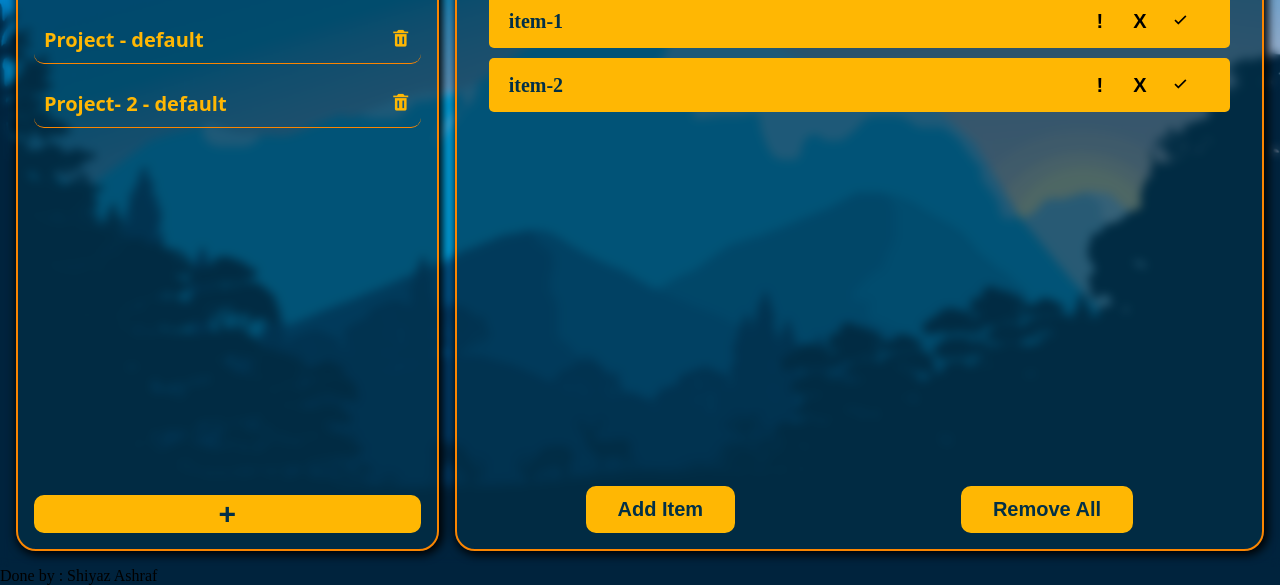
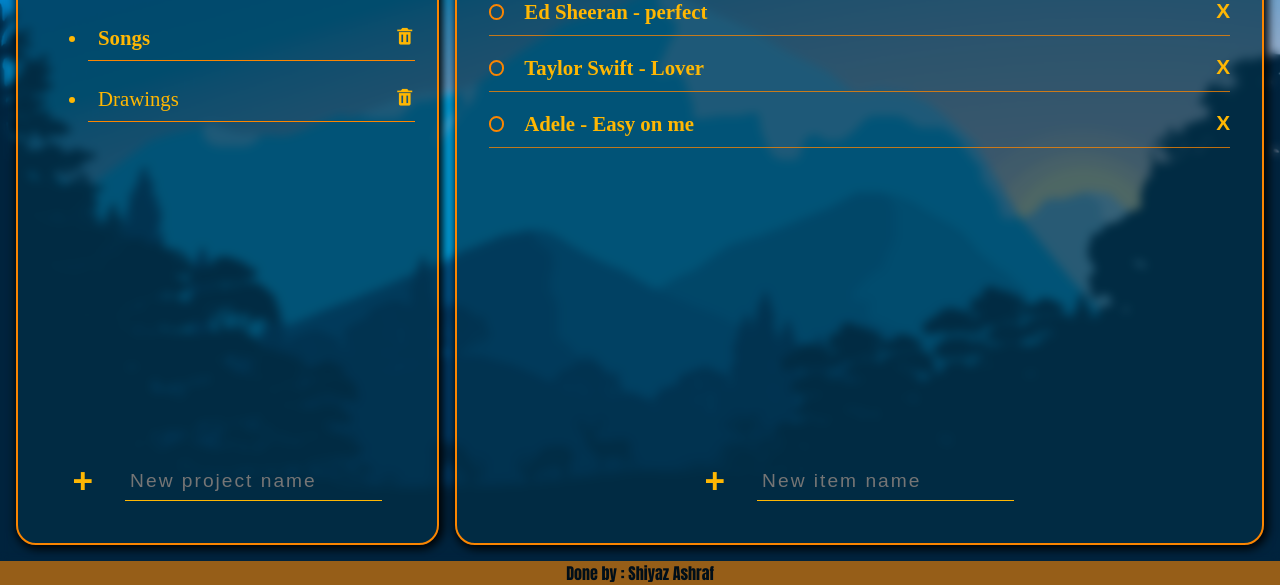
Before and after one commit to Shiyazashraf/To-do-List, a website built with webpack: page dist/index.html in a window 1280 px wide. Shown: the part 215-800 px from the top of the page. Built offline with nearby package versions, Linux system fonts and the light colour scheme; a web font is replaced by a local one.

Commit message:
completed the html and css part

```diff
--- a/dist/index.html
+++ b/dist/index.html
@@ -17,49 +17,61 @@
             <div class="project-container">
                 <h3>Projects</h3>
                 <ul class="projects-List">
-                    <li class="project">
-                        <div class="project-item">
-                            <div class="project-name">Project - default</div>
-                            <button class="project-delete-button" id="project-delete-button"><i class='bx bxs-trash'></i></button>
-                        </div>
+                    <li class="project active-project">
+                       Songs
+                       <span><button class="project-delete-button"><i class='bx bxs-trash'></i></button></span>
                     </li>
                     <li class="project">
-                        <div class="project-item">
-                            <div class="project-name">Project- 2 - default</div>
-                            <button class="project-delete-button" id="project-delete-button"><i class='bx bxs-trash'></i></button>
-                        </div>
-                    </li>
+                        Drawings
+                        <span><button class="project-delete-button"><i class='bx bxs-trash'></i></button></span>
+                     </li>
                 </ul>
-                <button id="add-project-button">+</button>
+                <form action="">
+                    <input type="text"
+                    class="new makeproject"
+                    placeholder="New project name"
+                    >
+                    <button class="btn project">+</button>
+                </form>
             </div>
 
             <div class="list-container">
-                <h3>Items-Check-List</h3>
-                <div class="list-items-container">
-                    <ul class="list-items">
-                        <li class="list-item" >
-                            <div class="item-name">item-1</div>
-                            <div class="item-button-container">
-                                <button id="item-details-button">!</button>
-                                <button id="delete-item-button">X</button>
-                                <button id="completed-button"><i class='bx bx-check'></i></button>
-                            </div>
-                        </li>
-                        <li class="list-item ">
-                            <div class="item-name">item-2</div>
-                            <div class="item-button-container">
-                                <button id="item-details-button">!</button>
-                                <button id="delete-item-button">X</button>
-                                <button id="completed-button"><i class='bx bx-check'></i></button>
-                            </div>
-                        </li>
-                    </ul>
+                    <div id="list-header">Songs</div>
+                <div class="list-body-container">
+                    <div class="list-items">
+                        <div class="item">
+                            <input type="checkbox" id="item1">
+                            <label for="item1">
+                                <span class="custom-checkbox"></span>
+                                Ed Sheeran - perfect
+                                <span><button class="item-delete-button">X</button></span>
+                            </label>
+                        </div>
+                        <div class="item">
+                            <input type="checkbox" id="item2">
+                            <label for="item2">
+                                <span class="custom-checkbox"></span>
+                                Taylor Swift - Lover
+                                <span><button class="item-delete-button">X</button></span>
+                            </label>
+                        </div>
+                        <div class="item">
+                            <input type="checkbox" id="item3">
+                            <label for="item3">
+                                <span class="custom-checkbox"></span>
+                                Adele - Easy on me
+                                <span><button class="item-delete-button">X</button></span>
+                            </label>
+                        </div>
+                    </div>
                 </div>
-                <div class="buttons-container">
-                    <button id="add-item-button">Add Item</button>
-                    <button id="remove-all-button">Remove All</button>
-                </div>
-
+                <form action="">
+                    <input type="text"
+                    class="new makeItem"
+                    placeholder="New item name"
+                    >
+                    <button class="btn">+</button>
+                </form>
             </div>
         </div>
         <div class="footer">
--- a/dist/style.css
+++ b/dist/style.css
@@ -55,7 +55,6 @@
 /* inside the main container */
 .main .project-container,
 .main .list-container {
-    flex: 1;
     border: 2px solid var(--orange);
     display: flex;
     flex-direction: column;
@@ -69,6 +68,7 @@
 }
 
 .main .project-container {
+    flex: 1;
     justify-content: space-between;
     gap: 2rem;
 }
@@ -82,31 +82,30 @@
     width: 100%;
     justify-self: end;
 }
-.project-container .projects-List {
+.projects-List {
+    padding: 0 30px;
     height: 100%;
     width: 100%;
-    list-style-type: none;
-    /* border: 2px solid red; */
+    margin-left: 3rem;
     display: flex;
     flex-direction: column;
     gap: 1rem;
 }
-.projects-List .project-item {
-    display: flex;
-    gap: 10px;
+.project {
+    position: relative;
+    cursor: pointer;
     padding: 10px;
-    border-radius:10px;
-    background: none;
-    justify-content: space-between;
-    cursor: pointer;
+    font-size: 1.3rem;
+    font-weight: 500;
     border-bottom: 1px solid var(--orange);
-    color: var(--yellow);
-    transition: background 0.3s;
-    font-size: 20px;
-    font-weight: bold;
-    font-family: system-ui, -apple-system, BlinkMacSystemFont, 'Segoe UI', Roboto, Oxygen, Ubuntu, Cantarell, 'Open Sans', 'Helvetica Neue', sans-serif;
 }
-.project-item .project-delete-button {
+.active-project{
+    font-weight: 700;
+}
+
+.project-delete-button {
+    position: absolute;
+    right: 0;
     background-color: transparent;
     border: none;
     font-size: 20px;
@@ -116,15 +115,9 @@
 
 .project-delete-button:hover {
     animation: shake 0.5s;
+    opacity: 0.7;
 }
 
-.project-item:hover  {
-    background-color: rgba(251, 133, 0,0.9);
-    color: var(--darkBlue);
-}
-.project-item:hover .project-delete-button{
-    color: var(--darkBlue);
-}
 
 @keyframes shake {
     0% { transform: translate(1px, 1px) rotate(0deg); }
@@ -140,122 +133,171 @@
   100% { transform: translate(1px, -2px) rotate(-1deg); }
 }
 
-#add-project-button {
-    font-size: 30px;
-    font-weight: 800;
-    border-radius: 10px;
-    background-color: var(--yellow);
-    color: var(--darkBlue);
-    border: 2px solid var(--yellow);
-    cursor: pointer;
-    transition: background 0.2s ease-in-out;
+form {
+    display: flex;
+    gap: 2rem;
+    margin-bottom: 1rem;
+    padding: 10px;
 }
 
-#add-project-button:hover {
+.new {
+    background-color: transparent;
+    border: 0;
+    border-bottom: 1px solid var(--yellow);
+    order: 2;
+    font-size: 1.2rem;
+    padding: 5px;
+    font-weight: 500;
+    outline: 0;
+    transition: border-bottom 150ms ease-in;
     color: var(--yellow);
-    background-color: transparent;
+    letter-spacing: 2px;
 }
-#add-project-button:active {
-    border-color: var(--skyBlue);
+.new:focus {
+    border-bottom-width:3px ;
+}
+.new:focus::placeholder {
+    opacity: 0.2;
+}
+
+.btn {
+    cursor: pointer;
+    background: 0;
+    padding: 0;
+    border: 0;
+    color: var(--yellow);
+    font-size: 2.2rem;
+    font-weight: 900;
+}
+.btn:hover {
+    opacity: 0.6;
+}
+
+/* list container */
+
+.list-container {
+    flex: 2;
+    display: flex;
+    justify-content: space-between;
+}
+
+#list-header {
+    font-size: 3rem;
+    font-weight: 900;
+    font-family: system-ui, -apple-system, BlinkMacSystemFont, 'Segoe UI', Roboto, Oxygen, Ubuntu, Cantarell, 'Open Sans', 'Helvetica Neue', sans-serif;
+}
+
+.list-body-container {
+    height: 100%;
+    width: 100%;
+    padding: 1rem;
+}
+
+.list-items {
+    display: flex;
+    flex-direction: column;
+    gap: 2rem;
+    height: 100%;
+    font-size: 1.3rem;
+}
+
+[type = "checkbox"] {
+    opacity: 0;
+    position: absolute;
+}
+
+.item label {
+    display: flex;
+    align-items: center;
+    font-weight: 600;
+    cursor: pointer;
+    position: relative;
+}
+.item {
+    position: relative;
+}
+
+.item::after {
+    content: "";
+    position: absolute;
+    right: 0;
+    left: 0;
+    bottom: -50%;
+    height: 1px;
+    background-color: var(--orange);
+    opacity: 0.76;
+}
+
+.custom-checkbox {
+    display: inline-block;
+    height: .75em;
+    width: .75em;
+    cursor: pointer;
+    border: 2px solid var(--orange);
+    border-radius: 50%;
+    margin-right: 20px;
+    transform: scale(1);
+    transition: transform 200ms ease-in-out;
+}
+
+.item:hover .custom-checkbox,
+[type = "checkbox"]:focus + label .custom-checkbox{
+    transform: scale(1.2);
+    border-color: var(--yellow);
+}
+
+[type = "checkbox"]:checked + label .custom-checkbox {
+    background:var(--yellow);
+    border-color: var(--yellow);
+    box-shadow: inset 0 0 0px 2px var(--darkBlue);
+    transform: scale(1.2);
+}
+
+[type = "checkbox"]:checked + label {
+    opacity: 0.5;
+}
+
+.item label::after {
+    content: "";
+    position: absolute;
+    left: 2rem;
+    right: 2rem;
+    height: 2px;
+    background: var(--orange);
+    transform: scaleX(0);
+    transform-origin: left;
+    transition: transform 150ms ease-in-out;
+}
+
+[type = "checkbox"]:checked + label::after {
+    transform: scaleX(1);
+    transform-origin: left;
 }
 
 
-/* inside the list container */
-.main .list-container {
-    flex: 2;
-    display: flex;
-    gap: 1rem;
-    justify-content: space-between;
-}
-.list-container h3 {
-    font-size: 2rem;
-    font-family: system-ui, -apple-system, BlinkMacSystemFont, 'Segoe UI', Roboto, Oxygen, Ubuntu, Cantarell, 'Open Sans', 'Helvetica Neue', sans-serif;
-}
-/* list item container */
-.list-container .list-items-container {
-    /* border: 2px solid red; */
-    width: 100%;
-    height: 100%;
-    padding: 1rem;
-}
 
-.list-items-container .list-items {
-    /* border: 2px solid red; */
-    height: 100%;
-    display: flex;
-    flex-direction: column;
-    gap: 10px;
-}
-.list-items .list-item {
-    background-color: var(--yellow);
-    border-radius: 5px;
-    color: var(--darkBlue);
-    display: flex;
-    justify-content: space-between;
-    padding: 10px 20px;
-    font-size: 20px;
-    font-weight: 600;
-    cursor: pointer;
-    transition: background 0.2s ease-in ;
-    align-items: center;
-}
-.list-item:hover {
-    background-color: var(--darkBlue);
+.item-delete-button {
+    position: absolute;
+    right: 0;
+    bottom: 1px;
+    background: transparent;
+    border: 0;
     color: var(--yellow);
-}
-
-.list-item:hover .item-button-container > button {
-    color: var(--yellow);
-}
-
-.list-item .item-button-container {
-    padding: 2px 10px;
-    display: flex;
-    width: 20%;
-    justify-content: space-around;
-}
-
-.item-button-container > button {
-    width: 30px;
-    height: 30px;
-    border-radius: 50%;
-    font-size: 20px;
-    font-weight: bold;
-    background-color: transparent;
-    border: none;
-    transition: border 0.1s ease-in;
-}
-.item-button-container > button:hover {
-    border: 3px solid var(--yellow);
+    font-size: 1.3rem;
+    font-weight: 900;
     cursor: pointer;
 }
 
-.details-active {
-    flex-basis: 200px;
+.item-delete-button:hover {
+    opacity: 0.7;
 }
 
-/* list button containers */
-.list-container .buttons-container {
-    display: flex;
-    width: 100%;
-    justify-content: space-around;
+
+
+/* footer */
+.footer {
+    background-color: var(--orange);
+    text-align: center;
+    font-family: Impact, Haettenschweiler, 'Arial Narrow Bold', sans-serif;
+    opacity: 0.6;
 }
-.buttons-container > button {
-    font-size: 20px;
-    font-weight: 600;
-    padding: 10px 30px;
-    border-radius: 10px;
-    background-color: var(--yellow);
-    color: var(--darkBlue);
-    border: 2px solid var(--yellow);
-    cursor: pointer;
-    transition: background 0.2s ease-in-out;
-}
-
-.buttons-container > button:hover {
-    color: var(--yellow);
-    background-color: transparent;
-}
-.buttons-container > button:active {
-    border-color: var(--skyBlue);
-}
```
